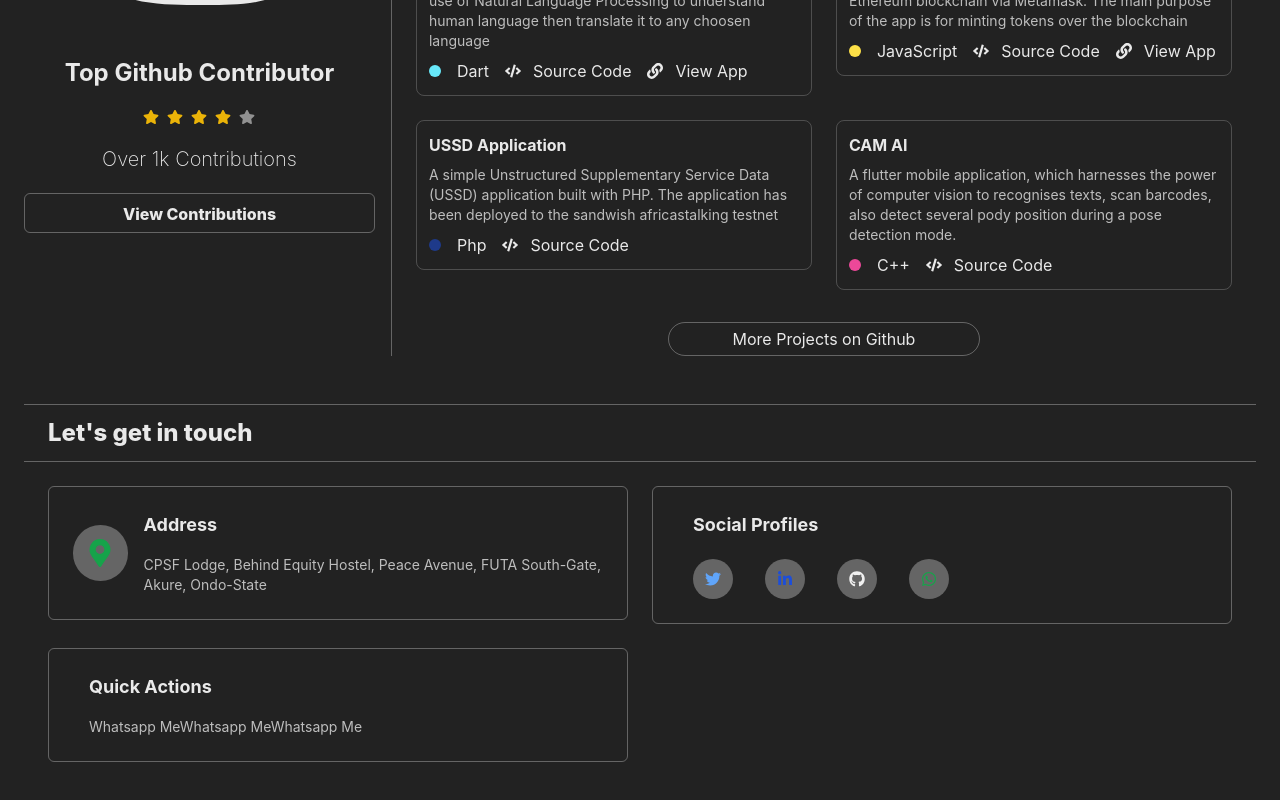
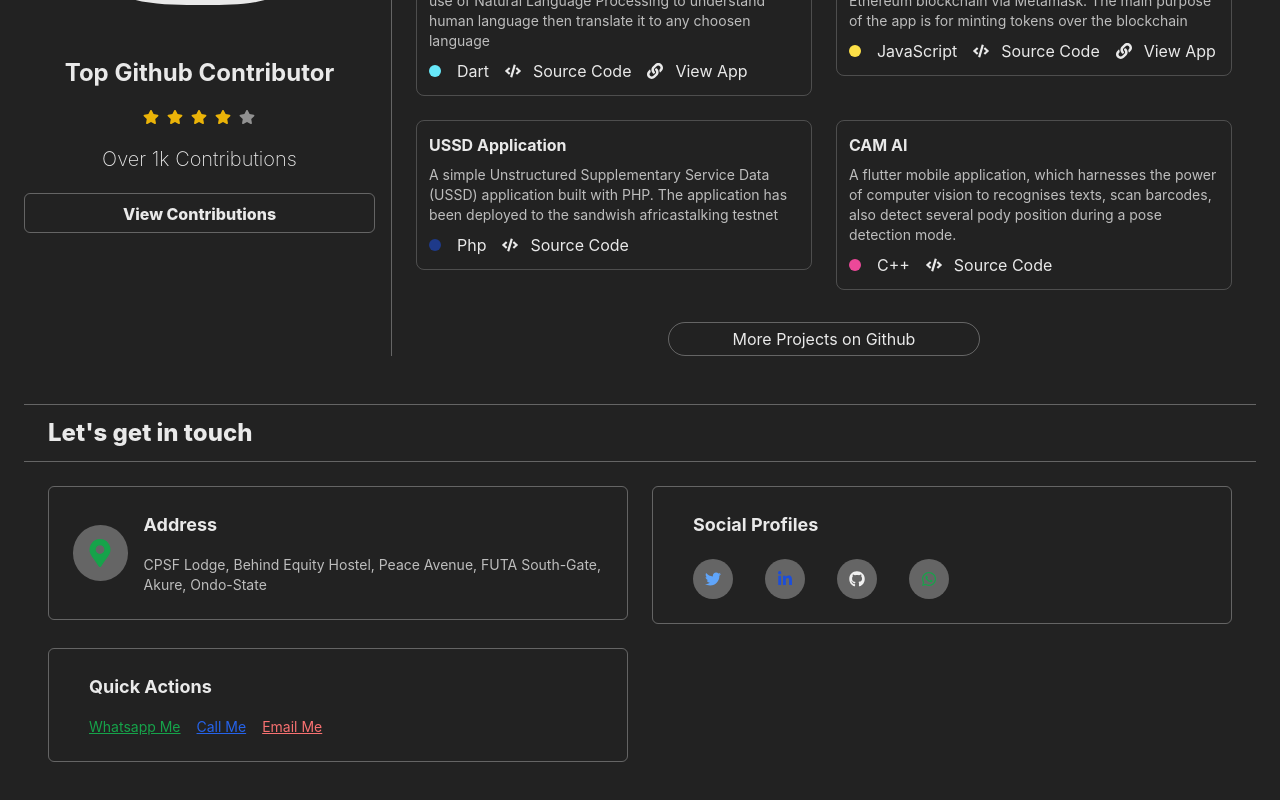
Before and after one commit to Chibueze-Adeyemi-Ajayi/REACT_portfolio, a React (Create React App) app: page / in a window 1280 px wide. Shown: the part 3015-3815 px from the top of the page. Built offline with nearby package versions, Linux system fonts and the light colour scheme.

Commit message:
My portfolio

```diff
--- a/src/components/contact.js
+++ b/src/components/contact.js
@@ -41,17 +41,17 @@ const Contact = () => {
                             <path className="fill-white/90" d="M165.9 397.4c0 2-2.3 3.6-5.2 3.6-3.3.3-5.6-1.3-5.6-3.6 0-2 2.3-3.6 5.2-3.6 3-.3 5.6 1.3 5.6 3.6zm-31.1-4.5c-.7 2 1.3 4.3 4.3 4.9 2.6 1 5.6 0 6.2-2s-1.3-4.3-4.3-5.2c-2.6-.7-5.5.3-6.2 2.3zm44.2-1.7c-2.9.7-4.9 2.6-4.6 4.9.3 2 2.9 3.3 5.9 2.6 2.9-.7 4.9-2.6 4.6-4.6-.3-1.9-3-3.2-5.9-2.9zM244.8 8C106.1 8 0 113.3 0 252c0 110.9 69.8 205.8 169.5 239.2 12.8 2.3 17.3-5.6 17.3-12.1 0-6.2-.3-40.4-.3-61.4 0 0-70 15-84.7-29.8 0 0-11.4-29.1-27.8-36.6 0 0-22.9-15.7 1.6-15.4 0 0 24.9 2 38.6 25.8 21.9 38.6 58.6 27.5 72.9 20.9 2.3-16 8.8-27.1 16-33.7-55.9-6.2-112.3-14.3-112.3-110.5 0-27.5 7.6-41.3 23.6-58.9-2.6-6.5-11.1-33.3 2.6-67.9 20.9-6.5 69 27 69 27 20-5.6 41.5-8.5 62.8-8.5s42.8 2.9 62.8 8.5c0 0 48.1-33.6 69-27 13.7 34.7 5.2 61.4 2.6 67.9 16 17.7 25.8 31.5 25.8 58.9 0 96.5-58.9 104.2-114.8 110.5 9.2 7.9 17 22.9 17 46.4 0 33.7-.3 75.4-.3 83.6 0 6.5 4.6 14.4 17.3 12.1C428.2 457.8 496 362.9 496 252 496 113.3 383.5 8 244.8 8zM97.2 352.9c-1.3 1-1 3.3.7 5.2 1.6 1.6 3.9 2.3 5.2 1 1.3-1 1-3.3-.7-5.2-1.6-1.6-3.9-2.3-5.2-1zm-10.8-8.1c-.7 1.3.3 2.9 2.3 3.9 1.6 1 3.6.7 4.3-.7.7-1.3-.3-2.9-2.3-3.9-2-.6-3.6-.3-4.3.7zm32.4 35.6c-1.6 1.3-1 4.3 1.3 6.2 2.3 2.3 5.2 2.6 6.5 1 1.3-1.3.7-4.3-1.3-6.2-2.2-2.3-5.2-2.6-6.5-1zm-11.4-14.7c-1.6 1-1.6 3.6 0 5.9 1.6 2.3 4.3 3.3 5.6 2.3 1.6-1.3 1.6-3.9 0-6.2-1.4-2.3-4-3.3-5.6-2z"/>
                         </svg>
                     </a>
-                    <a href="https://api.whatsapp.com/send?phone=+2348131869009" target="_blank" className="w-10 h-10 flex rounded-full bg-white/30">
+                    <a href="https://wa.me/+2348131869009" target="_blank" className="w-10 h-10 flex rounded-full bg-white/30">
                         <svg className="w-4 h-4 my-auto mx-auto" xmlns="http://www.w3.org/2000/svg" viewBox="0 0 448 512">
                             <path className="fill-green-600" d="M380.9 97.1C339 55.1 283.2 32 223.9 32c-122.4 0-222 99.6-222 222 0 39.1 10.2 77.3 29.6 111L0 480l117.7-30.9c32.4 17.7 68.9 27 106.1 27h.1c122.3 0 224.1-99.6 224.1-222 0-59.3-25.2-115-67.1-157zm-157 341.6c-33.2 0-65.7-8.9-94-25.7l-6.7-4-69.8 18.3L72 359.2l-4.4-7c-18.5-29.4-28.2-63.3-28.2-98.2 0-101.7 82.8-184.5 184.6-184.5 49.3 0 95.6 19.2 130.4 54.1 34.8 34.9 56.2 81.2 56.1 130.5 0 101.8-84.9 184.6-186.6 184.6zm101.2-138.2c-5.5-2.8-32.8-16.2-37.9-18-5.1-1.9-8.8-2.8-12.5 2.8-3.7 5.6-14.3 18-17.6 21.8-3.2 3.7-6.5 4.2-12 1.4-32.6-16.3-54-29.1-75.5-66-5.7-9.8 5.7-9.1 16.3-30.3 1.8-3.7.9-6.9-.5-9.7-1.4-2.8-12.5-30.1-17.1-41.2-4.5-10.8-9.1-9.3-12.5-9.5-3.2-.2-6.9-.2-10.6-.2-3.7 0-9.7 1.4-14.8 6.9-5.1 5.6-19.4 19-19.4 46.3 0 27.3 19.9 53.7 22.6 57.4 2.8 3.7 39.1 59.7 94.8 83.8 35.2 15.2 49 16.5 66.6 13.9 10.7-1.6 32.8-13.4 37.4-26.4 4.6-13 4.6-24.1 3.2-26.4-1.3-2.5-5-3.9-10.5-6.6z"/>
                         </svg>
                     </a>
                 </div>
                 } />
-                <Card title="Quick Actions" content={<div className="pt-[0.73rem]">
-                    <a href="https://api.whatsapp.com/send?phone=+2348131869009">Whatsapp Me</a>
-                    <a href="tel:+2348131869009">Whatsapp Me</a>
-                    <a href="mailto:chibuezeadeyemi@gmail.com">Whatsapp Me</a>
+                <Card title="Quick Actions" content={<div className="pt-[0.73rem] flex space-x-4">
+                    <a className="underline text-green-600" href="https://wa.me/+2348131869009">Whatsapp Me</a>
+                    <a className="underline text-blue-600" href="tel:+2348131869009">Call Me</a>
+                    <a className="underline text-red-400" href="mailto:chibuezeadeyemi@gmail.com">Email Me</a>
                 </div>} />
             </section>
         </div>
--- a/src/components/overview.js
+++ b/src/components/overview.js
@@ -24,7 +24,7 @@ const Overview = () => {
                             <path className="fill-white/90" d="M165.9 397.4c0 2-2.3 3.6-5.2 3.6-3.3.3-5.6-1.3-5.6-3.6 0-2 2.3-3.6 5.2-3.6 3-.3 5.6 1.3 5.6 3.6zm-31.1-4.5c-.7 2 1.3 4.3 4.3 4.9 2.6 1 5.6 0 6.2-2s-1.3-4.3-4.3-5.2c-2.6-.7-5.5.3-6.2 2.3zm44.2-1.7c-2.9.7-4.9 2.6-4.6 4.9.3 2 2.9 3.3 5.9 2.6 2.9-.7 4.9-2.6 4.6-4.6-.3-1.9-3-3.2-5.9-2.9zM244.8 8C106.1 8 0 113.3 0 252c0 110.9 69.8 205.8 169.5 239.2 12.8 2.3 17.3-5.6 17.3-12.1 0-6.2-.3-40.4-.3-61.4 0 0-70 15-84.7-29.8 0 0-11.4-29.1-27.8-36.6 0 0-22.9-15.7 1.6-15.4 0 0 24.9 2 38.6 25.8 21.9 38.6 58.6 27.5 72.9 20.9 2.3-16 8.8-27.1 16-33.7-55.9-6.2-112.3-14.3-112.3-110.5 0-27.5 7.6-41.3 23.6-58.9-2.6-6.5-11.1-33.3 2.6-67.9 20.9-6.5 69 27 69 27 20-5.6 41.5-8.5 62.8-8.5s42.8 2.9 62.8 8.5c0 0 48.1-33.6 69-27 13.7 34.7 5.2 61.4 2.6 67.9 16 17.7 25.8 31.5 25.8 58.9 0 96.5-58.9 104.2-114.8 110.5 9.2 7.9 17 22.9 17 46.4 0 33.7-.3 75.4-.3 83.6 0 6.5 4.6 14.4 17.3 12.1C428.2 457.8 496 362.9 496 252 496 113.3 383.5 8 244.8 8zM97.2 352.9c-1.3 1-1 3.3.7 5.2 1.6 1.6 3.9 2.3 5.2 1 1.3-1 1-3.3-.7-5.2-1.6-1.6-3.9-2.3-5.2-1zm-10.8-8.1c-.7 1.3.3 2.9 2.3 3.9 1.6 1 3.6.7 4.3-.7.7-1.3-.3-2.9-2.3-3.9-2-.6-3.6-.3-4.3.7zm32.4 35.6c-1.6 1.3-1 4.3 1.3 6.2 2.3 2.3 5.2 2.6 6.5 1 1.3-1.3.7-4.3-1.3-6.2-2.2-2.3-5.2-2.6-6.5-1zm-11.4-14.7c-1.6 1-1.6 3.6 0 5.9 1.6 2.3 4.3 3.3 5.6 2.3 1.6-1.3 1.6-3.9 0-6.2-1.4-2.3-4-3.3-5.6-2z"/>
                         </svg>
                     </a>
-                    <a href="https://api.whatsapp.com/send?phone=+2348131869009" target="_blank" className="w-10 h-10 flex rounded-full bg-white/30">
+                    <a href="https://wa.me/+2348131869009" target="_blank" className="w-10 h-10 flex rounded-full bg-white/30">
                         <svg className="w-4 h-4 my-auto mx-auto" xmlns="http://www.w3.org/2000/svg" viewBox="0 0 448 512">
                             <path className="fill-green-600" d="M380.9 97.1C339 55.1 283.2 32 223.9 32c-122.4 0-222 99.6-222 222 0 39.1 10.2 77.3 29.6 111L0 480l117.7-30.9c32.4 17.7 68.9 27 106.1 27h.1c122.3 0 224.1-99.6 224.1-222 0-59.3-25.2-115-67.1-157zm-157 341.6c-33.2 0-65.7-8.9-94-25.7l-6.7-4-69.8 18.3L72 359.2l-4.4-7c-18.5-29.4-28.2-63.3-28.2-98.2 0-101.7 82.8-184.5 184.6-184.5 49.3 0 95.6 19.2 130.4 54.1 34.8 34.9 56.2 81.2 56.1 130.5 0 101.8-84.9 184.6-186.6 184.6zm101.2-138.2c-5.5-2.8-32.8-16.2-37.9-18-5.1-1.9-8.8-2.8-12.5 2.8-3.7 5.6-14.3 18-17.6 21.8-3.2 3.7-6.5 4.2-12 1.4-32.6-16.3-54-29.1-75.5-66-5.7-9.8 5.7-9.1 16.3-30.3 1.8-3.7.9-6.9-.5-9.7-1.4-2.8-12.5-30.1-17.1-41.2-4.5-10.8-9.1-9.3-12.5-9.5-3.2-.2-6.9-.2-10.6-.2-3.7 0-9.7 1.4-14.8 6.9-5.1 5.6-19.4 19-19.4 46.3 0 27.3 19.9 53.7 22.6 57.4 2.8 3.7 39.1 59.7 94.8 83.8 35.2 15.2 49 16.5 66.6 13.9 10.7-1.6 32.8-13.4 37.4-26.4 4.6-13 4.6-24.1 3.2-26.4-1.3-2.5-5-3.9-10.5-6.6z"/>
                         </svg>
```
